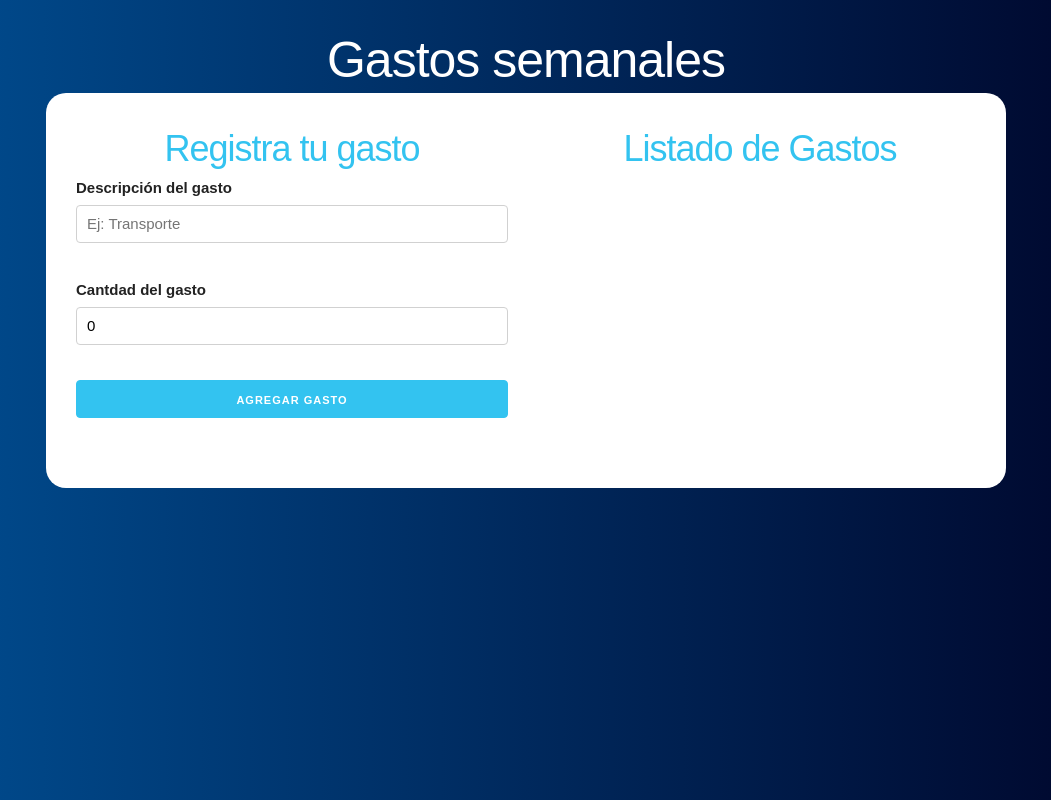
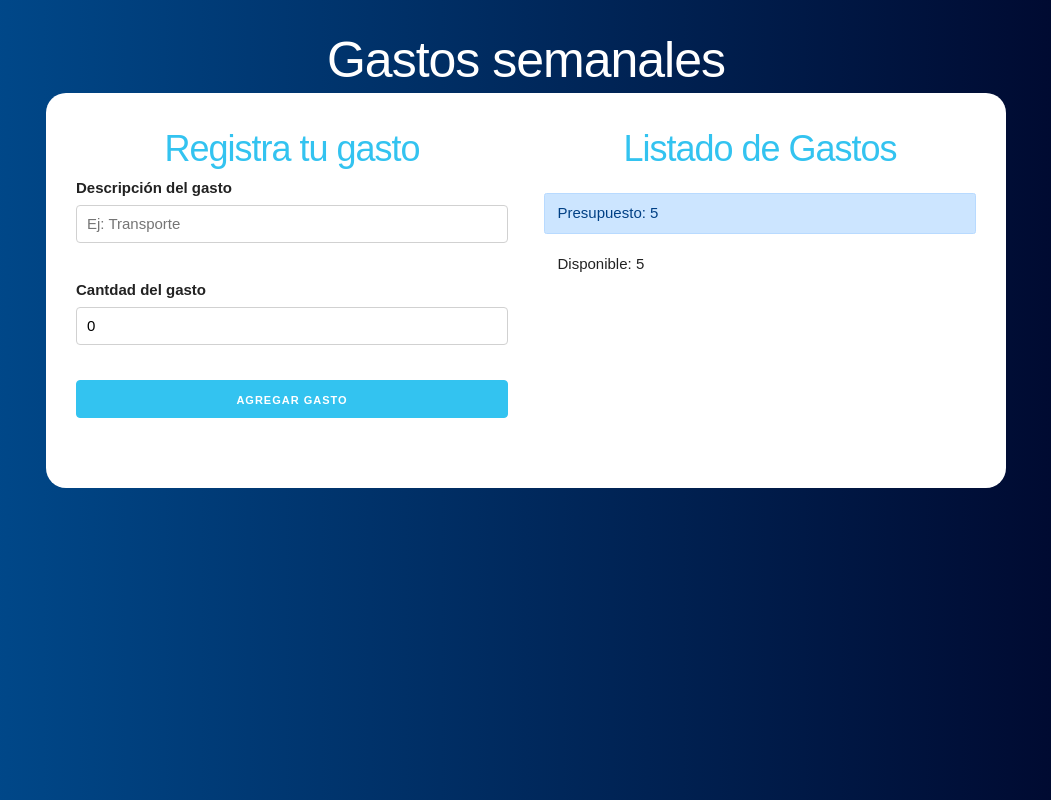
Before and after one commit to jcarlosj/React-Project-Presupuesto-Semanal-U-JPdTV, a React (Create React App) app: page / in a window 1280 px wide. Both pictures are taken after typing "5" into the empty fields and a click on the button "DEFINIR PRESUPUESTO". Shown: the whole page, without its empty margins (114-1165 px from the left). Built offline with nearby package versions, Linux system fonts and the light colour scheme.

Commit message:
[+] Component > AvailableBudget: get Props - Presupuesto/Disponible

```diff
--- a/src/App.js
+++ b/src/App.js
@@ -2,6 +2,7 @@ import React, { useState } from 'react';
 import QuestionForm from './components/QuestionForm';
 import ExpenseForm from './components/ExpenseForm';
 import ExpenseList from './components/ExpenseList';
+import AvailableBudget from './components/AvailableBudget';
 
 function App() {
 
@@ -46,6 +47,10 @@ function App() {
                                 <ExpenseList
                                     expenses={ stateExpenses }
                                 />
+                                <AvailableBudget
+                                    budget={ stateBudget }
+                                    availableBudget={ stateAvailableBudget }
+                                />
                             </div>
                         </div>
                     )
--- /dev/null
+++ b/src/components/AvailableBudget.js
@@ -0,0 +1,16 @@
+import React, { Fragment } from 'react';
+
+const AvailableBudget = ({ budget, availableBudget }) => {      // Destructuring props
+    return(
+        <Fragment>
+            <div className="alert alert-primary">
+                Presupuesto: { budget }
+            </div>
+            <div className="alert">
+                Disponible: { availableBudget }
+            </div>
+        </Fragment>
+    );
+}
+
+export default AvailableBudget;
--- a/src/components/ExpenseItem.js
+++ b/src/components/ExpenseItem.js
@@ -2,7 +2,7 @@ import React from 'react';
 
 const ExpenseItem = ({ expense }) => (      // Destructuring Props & Return implicito
     <li>
-        <p>{ expense .description .to } <span className="spent">{ expense .amount }</span></p>
+        <p>{ expense .description } <span className="spent">{ expense .amount }</span></p>
     </li>
 )
 
--- a/src/index.css
+++ b/src/index.css
@@ -53,6 +53,11 @@ button {
   border: 1px solid transparent;
   border-radius: .25rem;
 }
+.alert-primary {
+  color: #004085;
+  background-color: #cce5ff;
+  border-color: #b8daff;
+}
 .alert-danger {
   color: #721c24;
   background-color: #f8d7da;
```
